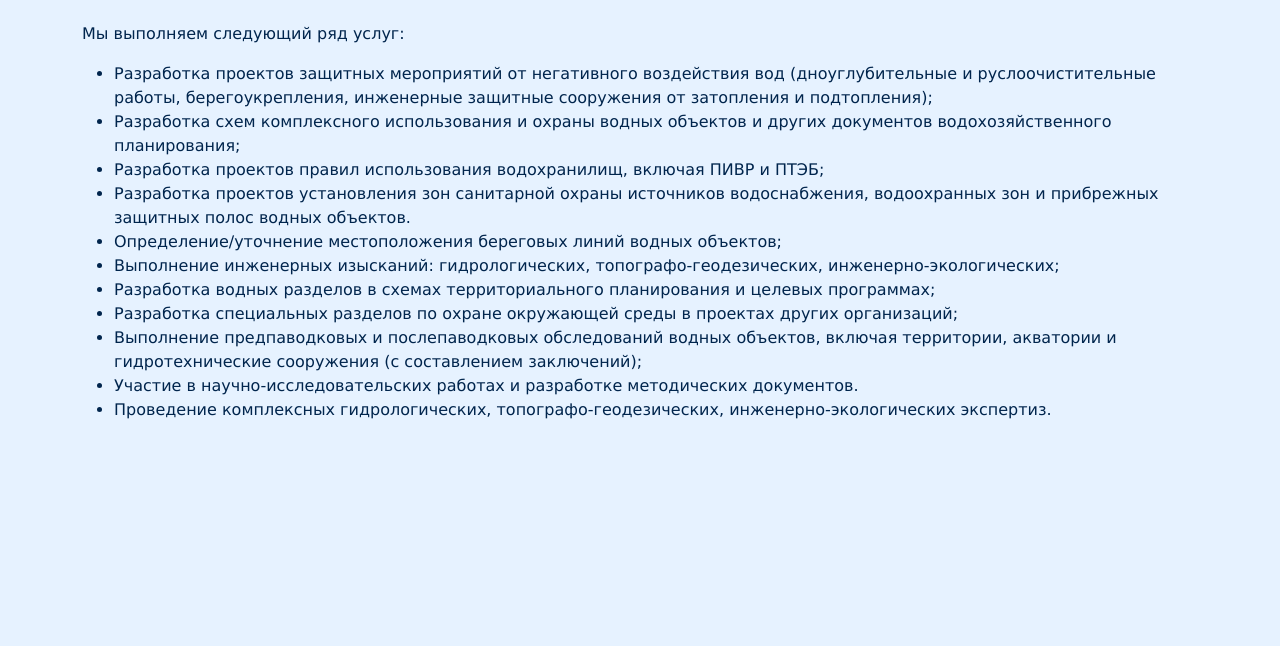
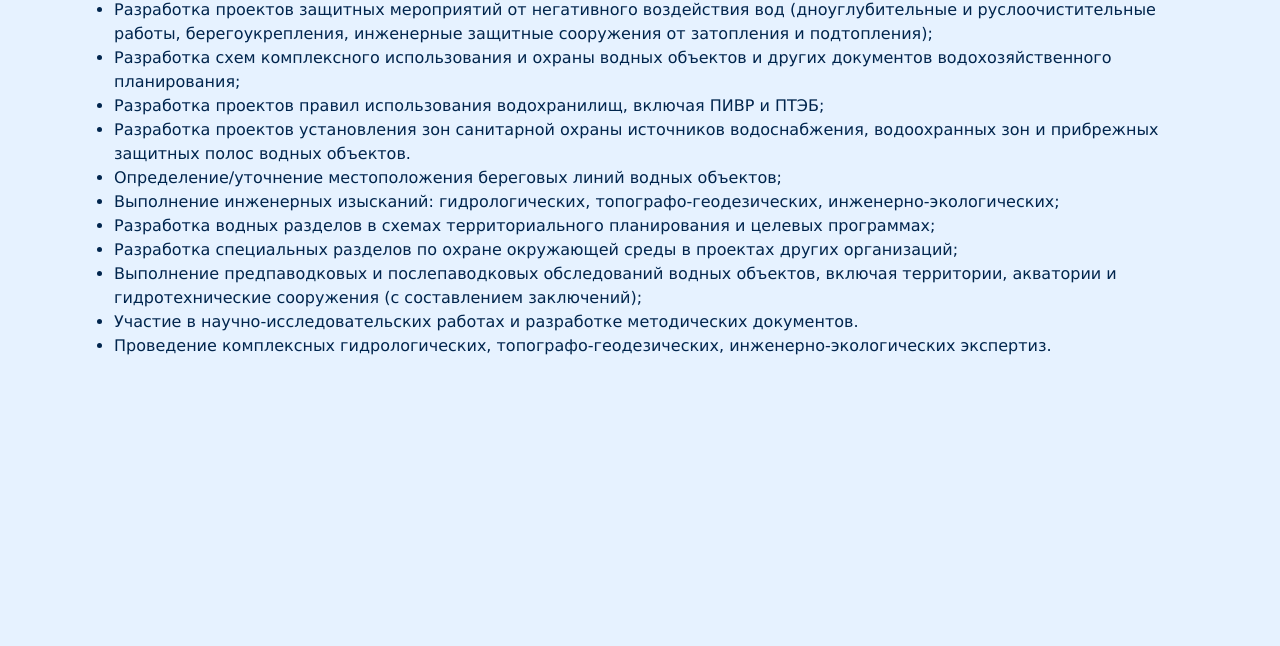
Before and after one commit to ekovodsreda/ekovodsreda.github.io, a plain HTML site: page services.html in a window 1280 px wide. Shown: the part 154-800 px from the top of the page. Drawn offline with nearby package versions, Linux system fonts and the light colour scheme.

Commit message:
Update services.html

```diff
--- a/services.html
+++ b/services.html
@@ -52,8 +52,6 @@
 
         <br>
         <h1>Услуги</h1>
-        <br>
-        <p>Мы выполняем следующий ряд услуг:</p>
         <ul>
             <li>Разработка проектов защитных мероприятий от негативного воздействия вод (дноуглубительные и руслоочистительные работы, берегоукрепления, инженерные защитные сооружения от затопления и подтопления);</li>
             <li>Разработка схем комплексного использования и охраны водных объектов и других документов водохозяйственного планирования;</li>
```
